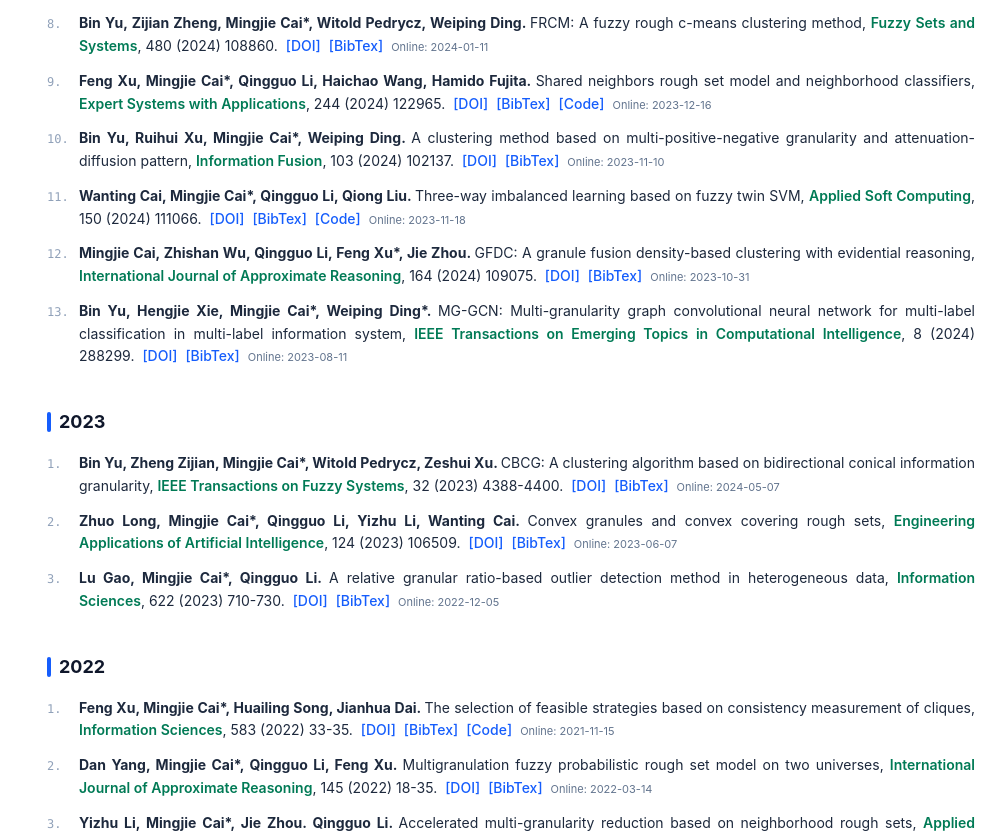
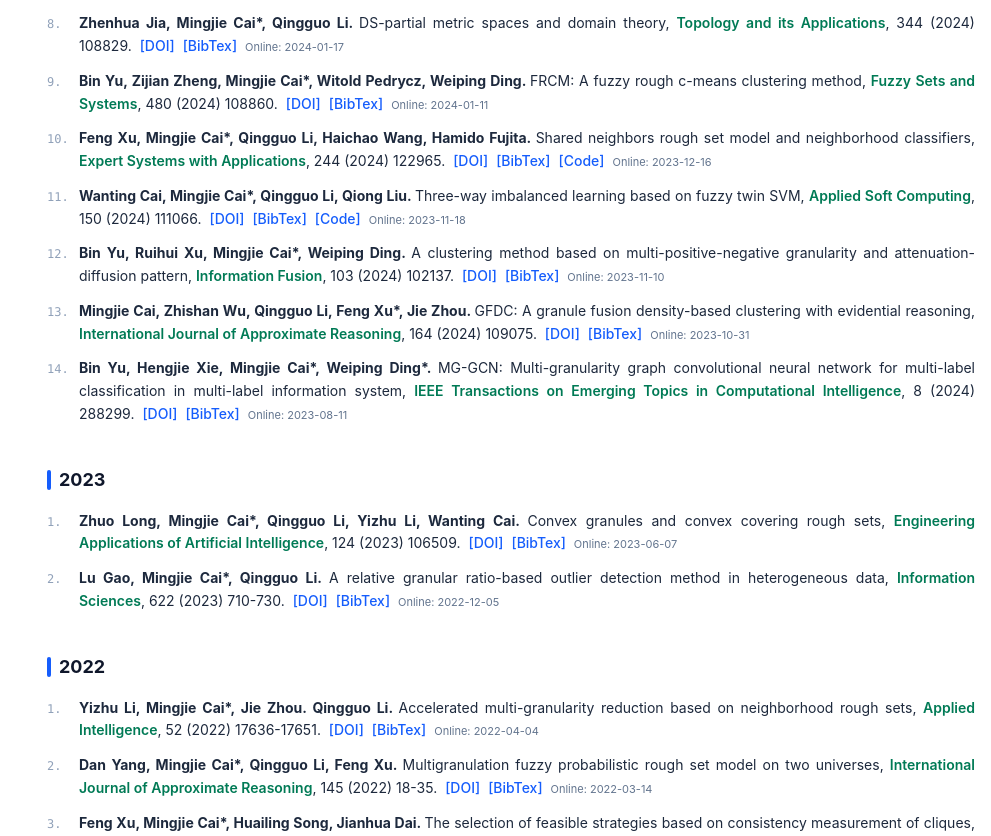
Before and after one commit to HNU-MingjieCai/HNU-MingjieCai.github.io, a React (Vite) app: page / in a window 1280 px wide. Shown: the part 1960-2796 px from the top of the page, without its empty margins (289-1280 px from the left). Built offline with nearby package versions, Linux system fonts and the light colour scheme.

Commit message:
version3

```diff
--- a/src/App.tsx
+++ b/src/App.tsx
@@ -8,7 +8,7 @@ import { Mail, Github, ExternalLink, ChevronRight, Menu, X } from 'lucide-react'
 import { motion } from 'motion/react';
 
 // Mock data for the homepage
-const PUBLICATIONS = [
+export const PUBLICATIONS = [
   {
     authors: "Liangzhou Chen, Mingjie Cai*, Chaoqun Huang",
     title: "Contrastive label enhancement-based multi-label feature selection",
@@ -16,8 +16,7 @@ const PUBLICATIONS = [
     year: "2027",
     onlineDate: "2026-09-09",
     doi: "10.1016/j.patcog.2026.114879",
-    opensource: true,
-    codeLink: "https://github.com/ChenLiangZhou0402/CLE-LSMLFS",
+    opensource: false,
     volume: "183",
     pages: "114879",
     bib: `@article{chen2027contrastive,
@@ -570,7 +569,7 @@ const PUBLICATIONS = [
     authors: "Bin Yu, Zheng Zijian, Mingjie Cai*, Witold Pedrycz, Zeshui Xu",
     title: "CBCG: A clustering algorithm based on bidirectional conical information granularity",
     venue: "IEEE Transactions on Fuzzy Systems",
-    year:"2023",
+    year:"2024",
     date:"2024-05-01",
     onlineDate:"2024-05-07",
     doi: "10.1109/TFUZZ.2024.3397808",
@@ -878,6 +877,28 @@ const PUBLICATIONS = [
 
 ];
 
+type PublicationBibSource = {
+  authors: string;
+  bib?: string;
+  pages?: string;
+  title: string;
+  venue: string;
+  volume?: string;
+  year: string;
+};
+
+export const generateBib = (pub: PublicationBibSource) => {
+  if (pub.bib) return pub.bib;
+  const firstAuthor = pub.authors.split(',')[0].split(' ').pop();
+  const key = `${firstAuthor}${pub.year}${pub.title.split(' ')[0].toLowerCase()}`;
+  return `@article{${key},
+  author = {${pub.authors}},
+  title = {${pub.title}},
+  journal = {${pub.venue}},
+  year = {${pub.year}}${pub.volume ? `,\n  volume = {${pub.volume}}` : ""}${pub.pages ? `,\n  pages = {${pub.pages}}` : ""}
+}`;
+};
+
 const GROUP_MEMBERS = [
   { name: "Mingjie Cai", role: "Professor", title: "Doctoral Supervisor", image: "/images/caimingjie.jpg" },
   { name: "Chaoqun Huang", role: "Assistant Professor", image: "/images/huangchaoqun.jpg" },
@@ -930,23 +951,14 @@ export default function App() {
     });
   };
 
-  const generateBib = (pub: any) => {
-    if (pub.bib) return pub.bib;
-    const firstAuthor = pub.authors.split(',')[0].split(' ').pop();
-    const year = pub.year;
-    const key = `${firstAuthor}${year}${pub.title.split(' ')[0].toLowerCase()}`;
-    return `@article{${key},
-  author = {${pub.authors}},
-  title = {${pub.title}},
-  journal = {${pub.venue}},
-  year = {${pub.year}}${pub.volume ? `,\n  volume = {${pub.volume}}` : ""}${pub.pages ? `,\n  pages = {${pub.pages}}` : ""}
-}`;
-  };
-
   const renderContent = () => {
     switch (activeTab) {
       case 'Publications':
-        const sortedPubs = [...PUBLICATIONS].sort((a, b) => parseInt(b.year) - parseInt(a.year));
+        const sortedPubs = [...PUBLICATIONS].sort((a, b) => {
+          const yearDifference = parseInt(b.year) - parseInt(a.year);
+
+          return yearDifference || b.onlineDate.localeCompare(a.onlineDate);
+        });
         const years = [...new Set(sortedPubs.map(p => p.year))].sort((a, b) => parseInt(b) - parseInt(a));
 
         return (
```
Also changed, not shown: 1 other file (tests, documents, lock files or other folders).
